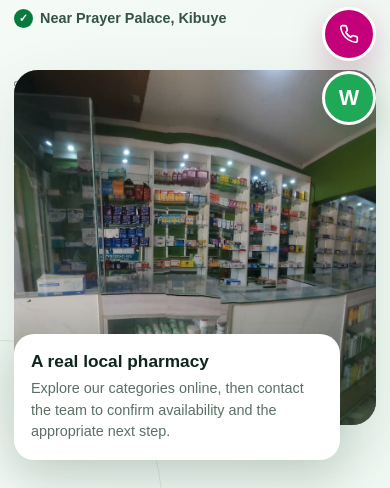
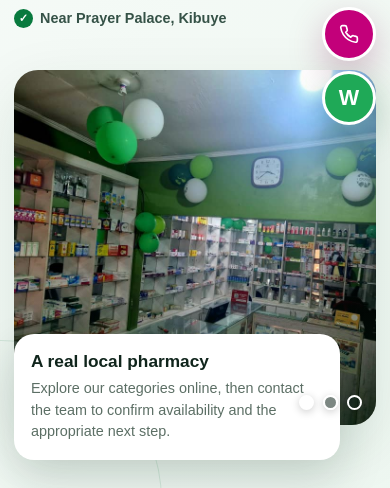
Before and after one commit to Bafakyiivan/Bweza-Pharmacy, a Next.js app: page / in a window 390 px wide. Shown: the part 705-1193 px from the top of the page. Built offline with nearby package versions, Linux system fonts and the light colour scheme; no server answers.

Commit message:
Style responsive photo transitions and reduced-motion section reveals

```diff
--- a/app/globals.css
+++ b/app/globals.css
@@ -260,3 +260,24 @@ img { max-width: 100%; }
   html { scroll-behavior: auto; }
   *, *::before, *::after { animation-duration: .01ms !important; transition-duration: .01ms !important; }
 }
+
+/* Homepage visual motion: photos and section entrances only. */
+.hero-photo-slider .hero-photo { isolation: isolate; }
+.hero-photo-slide { position: absolute; inset: 0; opacity: 0; visibility: hidden; transition: opacity .7s ease, visibility .7s; }
+.hero-photo-slide.is-active { opacity: 1; visibility: visible; }
+.hero-photo-slide img { object-fit: cover; }
+.hero-photo-controls { position: absolute; right: 18px; bottom: 56px; z-index: 3; display: flex; gap: 9px; }
+.hero-photo-controls button { width: 15px; height: 15px; padding: 0; border: 2px solid white; border-radius: 50%; background: rgba(16, 37, 28, .55); cursor: pointer; box-shadow: 0 2px 8px rgba(0, 0, 0, .2); }
+.hero-photo-controls button.is-active { background: white; }
+.hero-photo-controls button:focus-visible { outline: 3px solid var(--sun); outline-offset: 3px; }
+
+@media (prefers-reduced-motion: no-preference) {
+  .motion-reveal { opacity: 0; transform: translateY(24px); transition: opacity .6s ease, transform .6s ease; }
+  .motion-reveal.is-visible { opacity: 1; transform: translateY(0); }
+  .card-link { transition: color .2s ease, transform .2s ease; }
+  .card-link:hover { transform: translateX(4px); }
+}
+
+@media (max-width: 680px) {
+  .hero-photo-controls { right: 14px; bottom: 50px; }
+}
```
